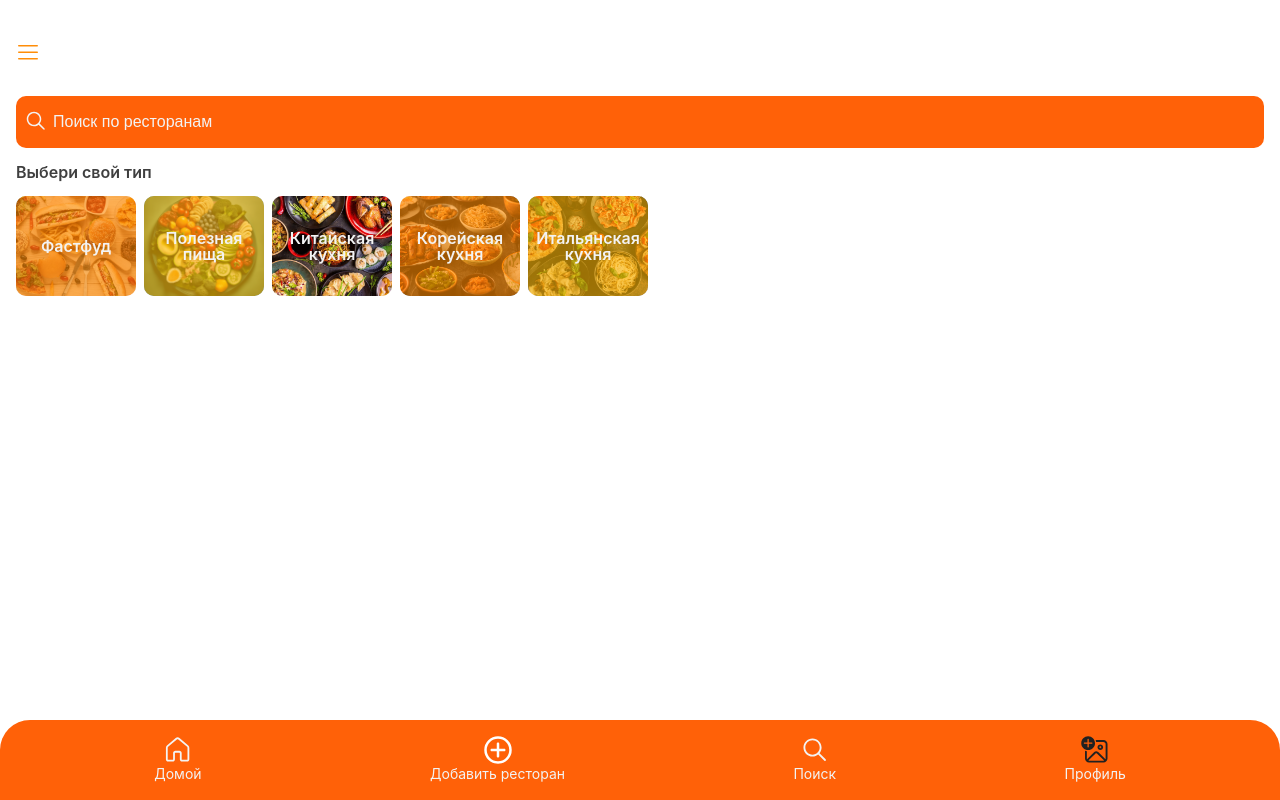
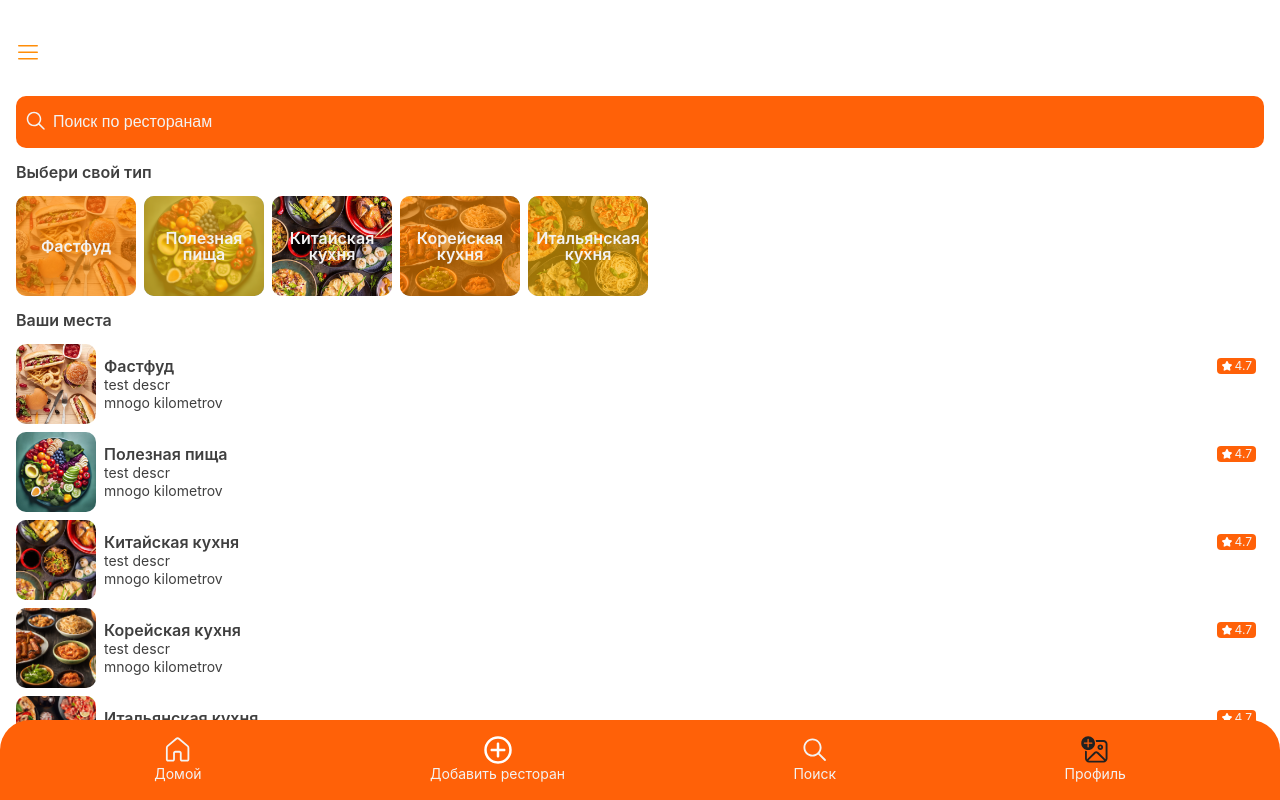
Before and after one commit to Lugzan151892/restaurant-picker, a Vue app: page / in a window 1280 px wide. Built offline with nearby package versions, Linux system fonts and the light colour scheme.

Commit message:
add-restaurant: added restaurant card

```diff
--- a/src/styles/variables.scss
+++ b/src/styles/variables.scss
@@ -1,12 +1,10 @@
 // width/height pixels [0-300]
-@for $i from 0 through 60 {
-	$val: $i * 5;
-
-	.r-w-#{$val} {
-		width: $val + px;
+@for $i from 0 through 300 {
+	.r-w-#{$i} {
+		width: $i + px;
 	}
-	.r-h-#{$val} {
-		height: $val + px;
+	.r-h-#{$i} {
+		height: $i + px;
 	}
 }
 
@@ -115,3 +113,29 @@
 		margin-bottom: $val + px;
 	}
 }
+
+.r-mt-auto {
+	margin-top: auto;
+}
+
+.r-mr-auto {
+	margin-right: auto;
+}
+
+.r-mb-auto {
+	margin-bottom: auto;
+}
+
+.r-ml-auto {
+	margin-left: auto;
+}
+
+.r-mx-auto {
+	margin-left: auto;
+	margin-right: auto;
+}
+
+.r-my-auto {
+	margin-top: auto;
+	margin-bottom: auto;
+}
--- a/src/views/restaurants/restaurants/RestaurantsView.vue
+++ b/src/views/restaurants/restaurants/RestaurantsView.vue
@@ -36,6 +36,24 @@
 				/>
 			</div>
 		</div>
+		<div :class="$style[`${className}-restaurants`]">
+			<h3
+				:class="$style[`${className}-types--title`]"
+				class="r-mt-16 r-mb-16"
+			>
+				Ваши места
+			</h3>
+			<div class="r-grid">
+				<RestaurantCard
+					v-for="(item, index) in foodTypeList"
+					:key="item.id"
+					:class="{ 'r-mt-8': index }"
+					:title="item.text"
+					:background="item.background"
+					:image="item.image"
+				/>
+			</div>
+		</div>
 		<AddRestaurantModal v-model="restaurantStore.newRestaurantModal" />
 	</section>
 </template>
@@ -50,7 +68,8 @@ import kitaiskay from '@/assets/images/food_background/kitaiskaya_kuhnya.jpg';
 import korean from '@/assets/images/food_background/korean.jpg';
 import normalFood from '@/assets/images/food_background/normal_food.jpg';
 import AddRestaurantModal from '@/components/modal-add-restaurant/AddRestaurantModal.vue';
-import { useRestaurants } from './store';
+import { useRestaurants } from '@/views/restaurants/restaurants/store';
+import RestaurantCard from '@/views/restaurants/restaurants/components/RestaurantCard.vue';
 
 const className = 'restaurants-view';
 
--- /dev/null
+++ b/src/views/restaurants/restaurants/components/RestaurantCard.vue
@@ -0,0 +1,103 @@
+<template>
+	<div :class="$style[className]">
+		<div
+			:style="{ 'background-image': `url(${props.image})` }"
+			:class="$style[`${className}-image`]"
+			class="r-w-80 r-h-80"
+		/>
+		<div :class="$style[`${className}-description`]">
+			<h3 :class="$style[`${className}-description--title`]">{{ title }}</h3>
+			<p :class="$style[`${className}-description--desc`]">{{ description }}</p>
+			<p :class="$style[`${className}-description--dist`]">{{ distance }}</p>
+			<div
+				:class="$style[`${className}-description--rating`]"
+				class="r-px-4 r-py-2"
+			>
+				<div
+					:style="{ 'background-image': `url(${star})` }"
+					class="r-w-12 r-h-12"
+					:src="image"
+					alt="Restaurant image"
+				/>
+				<p>
+					{{ rating }}
+				</p>
+			</div>
+		</div>
+	</div>
+</template>
+
+<script lang="ts" setup>
+import noImage from '@/assets/icons/no-image.svg';
+import star from '@/assets/icons/star.svg';
+
+const componentName = 'RestaurantCard';
+const className = 'restaurant-card';
+
+const props = withDefaults(
+	defineProps<{
+		title?: string;
+		description?: string;
+		distance?: string;
+		image?: string;
+		rating?: string | number;
+	}>(),
+	{
+		title: '',
+		description: 'test descr',
+		distance: 'mnogo kilometrov',
+		image: noImage,
+		rating: 4.7,
+	},
+);
+</script>
+
+<style lang="scss" module>
+$component: 'restaurant-card';
+.#{$component} {
+	display: grid;
+	grid-template-columns: max-content 1fr auto;
+	column-gap: 8px;
+
+	&-image {
+		border-radius: 10px;
+		background-repeat: no-repeat;
+		background-position: center;
+		background-size: cover;
+	}
+
+	&-description {
+		display: grid;
+		grid-template-columns: 1fr max-content;
+		grid-template-rows: min-content min-content min-content;
+		row-gap: 4px;
+		align-content: center;
+
+		&--title {
+			font-size: 16px;
+			font-weight: 600;
+			grid-area: 1 / 1 / 2 / 2;
+		}
+
+		&--desc {
+			grid-area: 2 / 1 / 3 / 2;
+		}
+
+		&--dist {
+			grid-area: 3 / 1 / 4 / 2;
+		}
+
+		&--rating {
+			display: grid;
+			grid-template-columns: max-content min-content;
+			column-gap: 2px;
+			grid-area: 1 / 2 / 4 / 3;
+			background: var(--main-color);
+			height: max-content;
+			border-radius: 4px;
+			font-size: 12px;
+			color: var(--main-white);
+		}
+	}
+}
+</style>
```
Also changed, not shown: src/assets/icons/star.svg (added).
